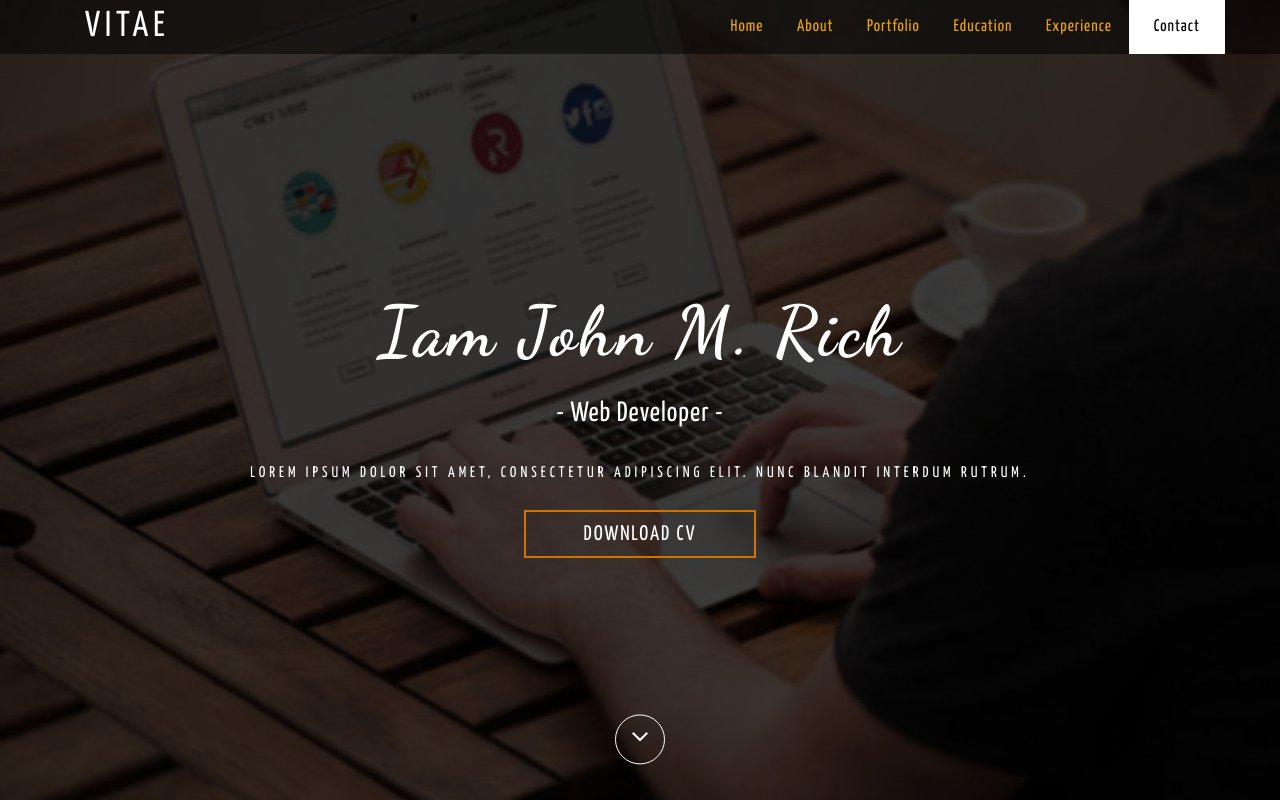
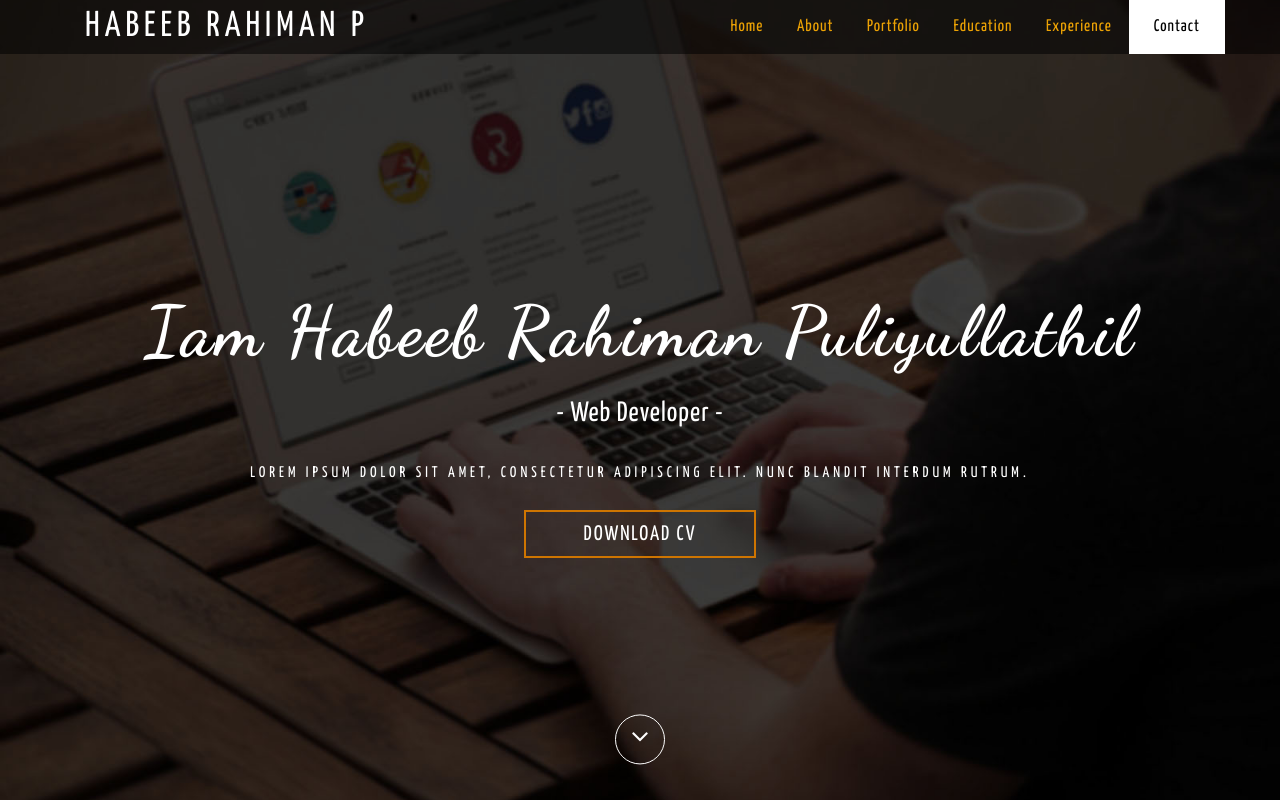
Before and after one commit to HABEEBRAHIMANP/me, a plain HTML site: page index.html in a window 1280 px wide. Shown: the top 800 px of the page. Drawn offline with Linux system fonts and the light colour scheme.

Commit message:
headerup

```diff
--- a/index.html
+++ b/index.html
@@ -51,7 +51,7 @@ Smartphone Compatible web template, free webdesigns for Nokia, Samsung, LG, Sony
 							<span class="icon-bar"></span>
 							<span class="icon-bar"></span>
 						</button>
-						<h1><a class="navbar-brand" href="index.html">Vitae</a></h1>
+						<h1><a class="navbar-brand" href="index.html">Habeeb rahiman p</a></h1>
 					</div>
 					<!-- Collect the nav links, forms, and other content for toggling -->
 					<div class="collapse navbar-collapse navbar-ex1-collapse">
@@ -75,7 +75,7 @@ Smartphone Compatible web template, free webdesigns for Nokia, Samsung, LG, Sony
 		<div class="header jarallax" id="home">
 			<div class="container">
 				<div class="banner-text text-center">
-					<h2>Iam John M. Rich</h2>
+					<h2>Iam Habeeb Rahiman Puliyullathil</h2>
 					<h3> - web developer - </h3>
 					<p>Lorem ipsum dolor sit amet, consectetur adipiscing elit. Nunc blandit interdum rutrum. </p>
 					<div class="w3l-button banner-btn">
```
